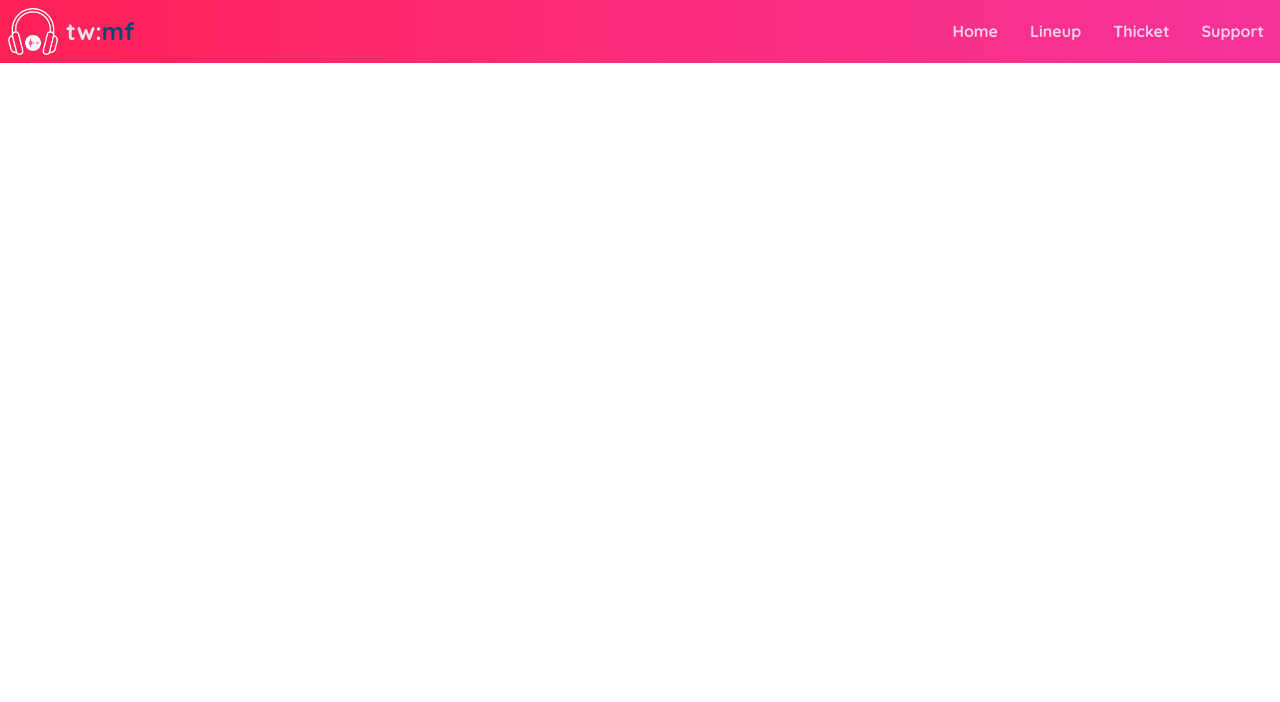
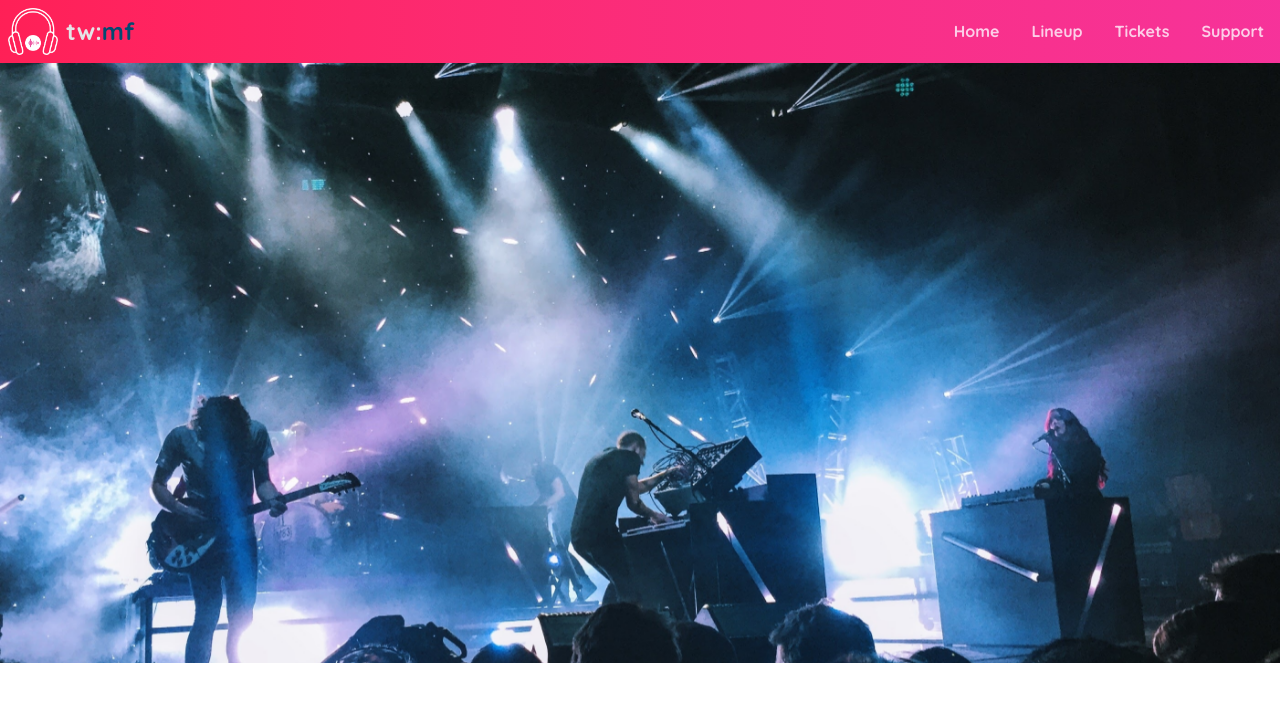
Before and after one commit to cylee1668/tailwind-course-starter, a website: page src/index.html in a window 1280 px wide. Drawn offline with Linux system fonts and the light colour scheme.

Commit message:
section 17 end start with hero seciton, background-image

```diff
--- a/src/index.html
+++ b/src/index.html
@@ -93,7 +93,7 @@
 
 
 
-
+        <!-- Full Screen Main Menu -->
         <div class="hidden flex-1 md:flex items-center justify-end">
           <div class="menu-item">
             <span>Home</span>
@@ -102,7 +102,7 @@
             <span>Lineup</span>
           </div>
           <div class="menu-item group">
-            <span>Thicket</span>
+            <span>Tickets</span>
             <div
               class="group-hover:block hidden absolute top-full right-0 bg-pink-500 whitespace-nowrap rounded-b-md text-right">
               <div
@@ -120,6 +120,13 @@
           </div>
         </div>
       </nav>
+
+      <!-- hero Section -->
+      <div style="background-image: url('./assets/images/hero.jpg')"
+       class="bg-cover bg-center bg-fixed flex flex-col items-center justify-center h-[calc(100vh-200px)] min-h-[400px]">
+
+      </div>
+
     </header>
   </main>
 </body>
```
Also changed, not shown: dist/output.css.
